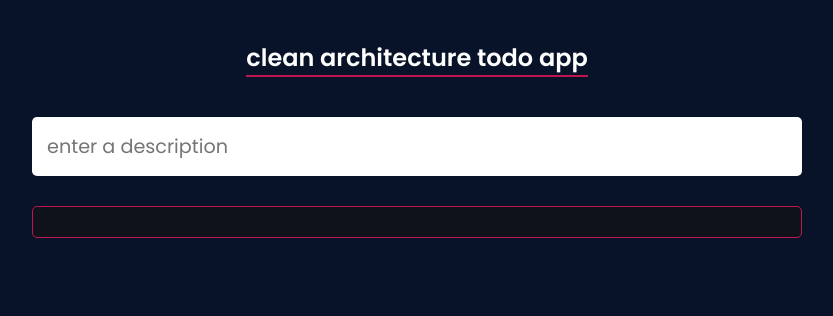
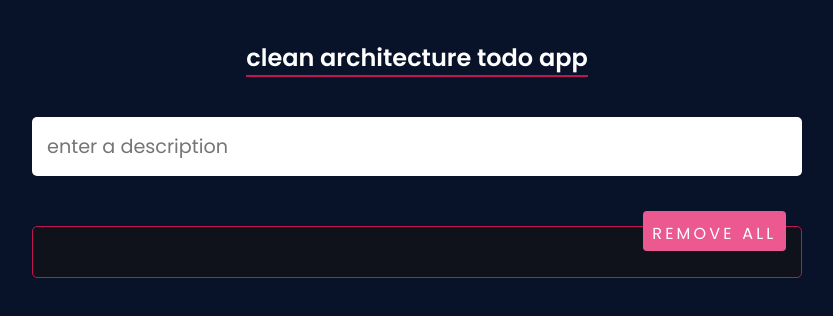
Before and after one commit to leojaimesson/clean-architecture-todo-react, a React (Create React App) app: page / in a window 1280 px wide. Shown: the top 316 px of the page, without its empty margins (223-1056 px from the left). Built offline with nearby package versions, Linux system fonts and the light colour scheme.

Commit message:
adds feature to remove all todos

```diff
--- /dev/null
+++ b/src/data/usecases/LocalRemoveAllTodos.ts
@@ -0,0 +1,12 @@
+import { RemoveAllTodos } from "../../domain/usecases/RemoveAllTodos";
+import { RemoveStorage } from "../protocols/storage/RemoveStorage";
+
+export class LocalRemoveAllTodos implements RemoveAllTodos {
+  constructor(
+    private readonly key: string,
+    private readonly removeStorage: RemoveStorage
+  ) {}
+  async execute(): Promise<void> {
+    await this.removeStorage.execute(this.key);
+  }
+}
--- /dev/null
+++ b/src/domain/usecases/RemoveAllTodos.ts
@@ -0,0 +1,3 @@
+export interface RemoveAllTodos {
+  execute(): Promise<void>;
+}
--- a/src/main/factories/pages/TodoPageFactory.tsx
+++ b/src/main/factories/pages/TodoPageFactory.tsx
@@ -3,6 +3,7 @@ import { makeGenerateUUIDFactory } from "../database/GenerateUUIDFactory";
 import { makeLocalSaveTodoFactory } from "../usecases/LocalSaveTodoFactory";
 import { makeLocalRemoveTodoFactory } from "../usecases/LocalRemoveTodoFactory";
 import { makeLocalRetrieveTodosFactory } from "../usecases/LocalRetrieveTodosFactory";
+import { makeLocalRemoveAllTodosFactory } from "../usecases/LocalRemoveAllTodosFactory";
 
 export function makeTodoPageFactory() {
   return (
@@ -10,6 +11,7 @@ export function makeTodoPageFactory() {
       saveTodo={makeLocalSaveTodoFactory("todos")}
       retrieveTodos={makeLocalRetrieveTodosFactory("todos")}
       removeTodo={makeLocalRemoveTodoFactory("todos")}
+      removeAllTodos={makeLocalRemoveAllTodosFactory("todos")}
       generateUUID={makeGenerateUUIDFactory()}
     />
   );
--- /dev/null
+++ b/src/main/factories/usecases/LocalRemoveAllTodosFactory.ts
@@ -0,0 +1,6 @@
+import { LocalRemoveAllTodos } from "../../../data/usecases/LocalRemoveAllTodos";
+import { RemoveSessionStorage } from "../../../infra/storage/RemoveSessionStorage";
+
+export function makeLocalRemoveAllTodosFactory(key: string) {
+  return new LocalRemoveAllTodos(key, new RemoveSessionStorage());
+}
--- a/src/presentation/pages/TodoPage/TodoPage.tsx
+++ b/src/presentation/pages/TodoPage/TodoPage.tsx
@@ -12,17 +12,17 @@ import { RemoveTodo } from "../../../domain/usecases/RemoveTodo";
 import { RetrieveTodos } from "../../../domain/usecases/RetrieveTodos";
 import { Title } from "../../components/atoms/Title/Title";
 import { Input } from "../../components/atoms/Input/Input";
-import {
-  Container,
-  ListContainer,
-} from "./TodoPageStyles";
+import { ActionsContainer, Container, ListContainer } from "./TodoPageStyles";
 
 import { TodoItem } from "../../components/molecules/TodoItem/TodoItem";
+import { Button } from "../../components/atoms/Button/Button";
+import { RemoveAllTodos } from "../../../domain/usecases/RemoveAllTodos";
 
 type Props = {
   saveTodo: SaveTodo;
   retrieveTodos: RetrieveTodos;
   removeTodo: RemoveTodo;
+  removeAllTodos: RemoveAllTodos;
   generateUUID: UUIDGenerator;
 };
 
@@ -30,6 +30,7 @@ export function TodoPage({
   saveTodo,
   retrieveTodos,
   removeTodo,
+  removeAllTodos,
   generateUUID,
 }: Props) {
   const [todos, setTodos] = useState<Todo[]>([]);
@@ -60,6 +61,11 @@ export function TodoPage({
 
   async function handleRemoveTodo(todo: Todo) {
     await removeTodo.execute(todo);
+    await runRetrieveTodos();
+  }
+
+  async function handleRemoveAllTodos() {
+    await removeAllTodos.execute();
     await runRetrieveTodos();
   }
 
@@ -98,6 +104,9 @@ export function TodoPage({
         placeholder="enter a description"
       />
       <ListContainer>
+        <ActionsContainer>
+          <Button onClick={handleRemoveAllTodos}>Remove All</Button>
+        </ActionsContainer>
         {todos.map((todo) => (
           <TodoItem
             key={todo.key}
--- a/src/presentation/pages/TodoPage/TodoPageStyles.ts
+++ b/src/presentation/pages/TodoPage/TodoPageStyles.ts
@@ -11,8 +11,15 @@ export const Container = styled.div`
 
 export const ListContainer = styled.div`
   background-color: var(--color-purple);
-  margin-top: 20px;
+  margin-top: 40px;
   border: 1px solid var(--color-primary);
-  padding: 15px;
+  padding: 35px 15px 15px 15px;
   border-radius: 5px;
+  position: relative;
 `;
+
+export const ActionsContainer = styled.div`
+  position: absolute;
+  right: 15px;
+  top: -16px;
+`;
```
